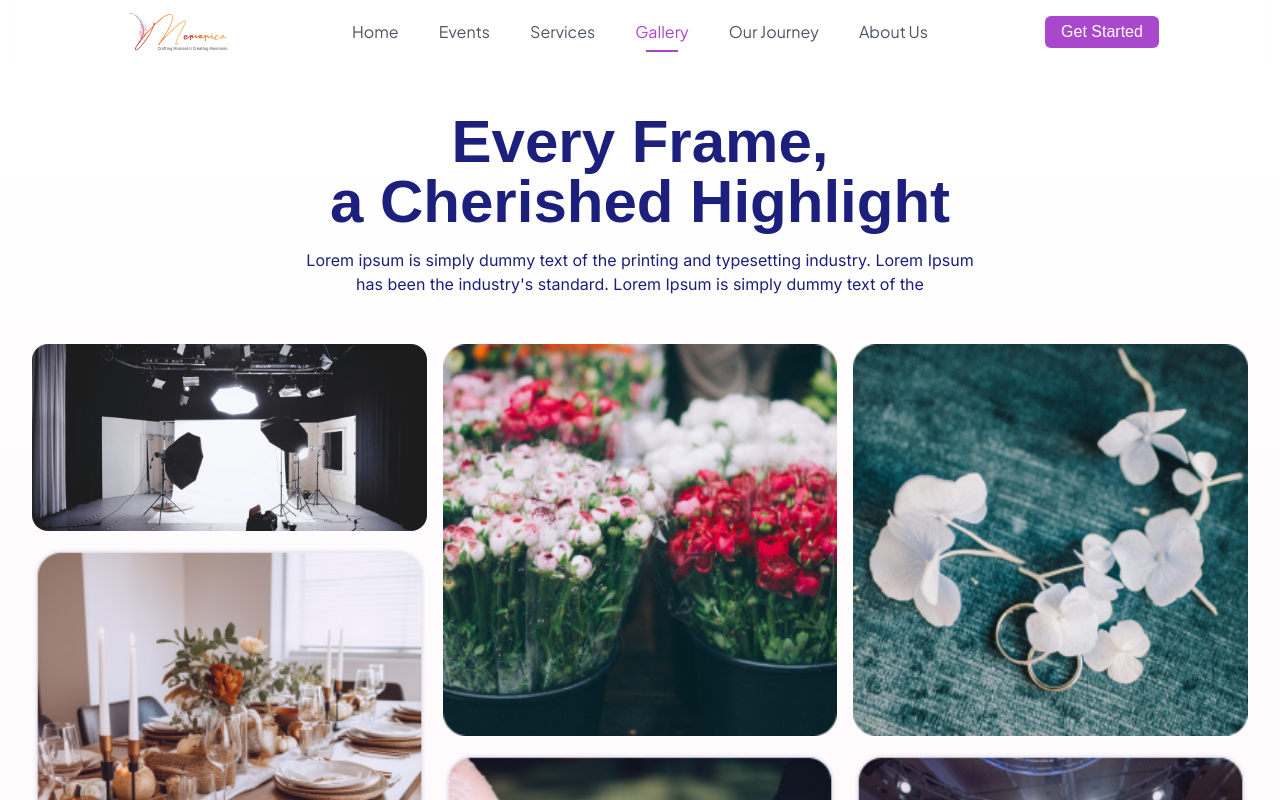
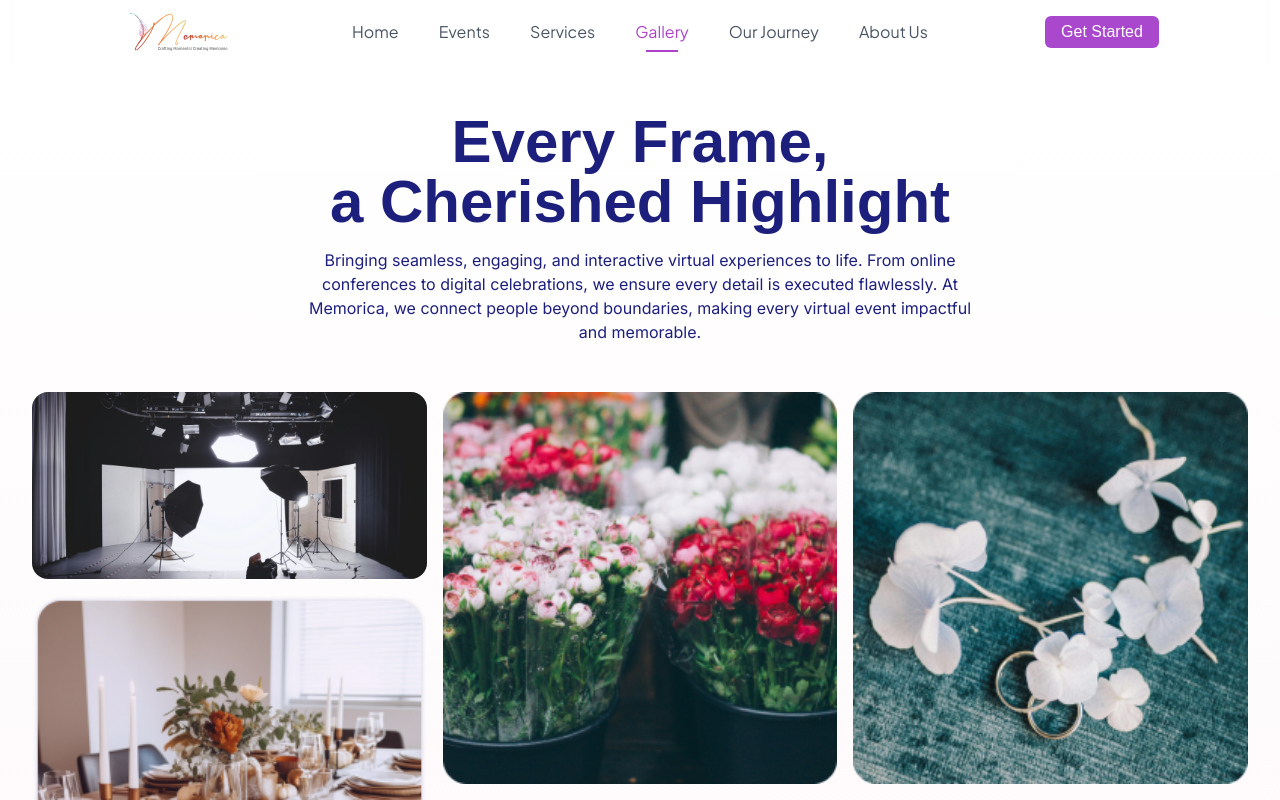
Before and after one commit to KRShanto/memorica, a Next.js app: page /gallery in a window 1280 px wide. Shown: the top 800 px of the page. Built offline with nearby package versions, Linux system fonts and the light colour scheme; a web font is replaced by a local one.

Commit message:
feat: enhance copywriting for EventGallery component

```diff
--- a/src/app/gallery/page.tsx
+++ b/src/app/gallery/page.tsx
@@ -29,9 +29,11 @@ export default function EventGallery() {
             <br />a Cherished Highlight
           </h1>
           <p className="text-[#1D1F7C] max-w-2xl mx-auto font-inter">
-            Lorem ipsum is simply dummy text of the printing and typesetting
-            industry. Lorem Ipsum has been the industry&apos;s standard. Lorem
-            Ipsum is simply dummy text of the
+            Bringing seamless, engaging, and interactive virtual experiences to
+            life. From online conferences to digital celebrations, we ensure
+            every detail is executed flawlessly. At Memorica, we connect people
+            beyond boundaries, making every virtual event impactful and
+            memorable.
           </p>
         </div>
 
```
